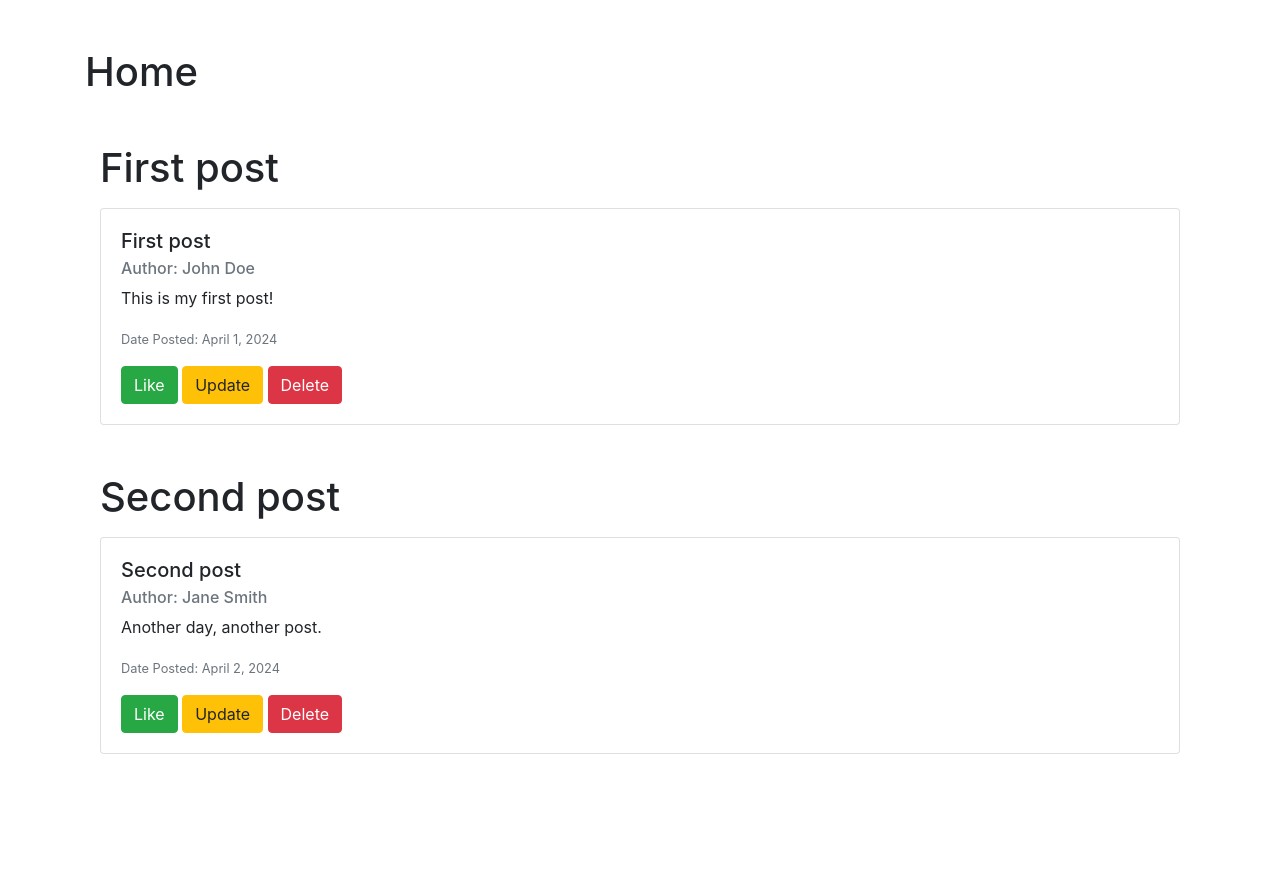
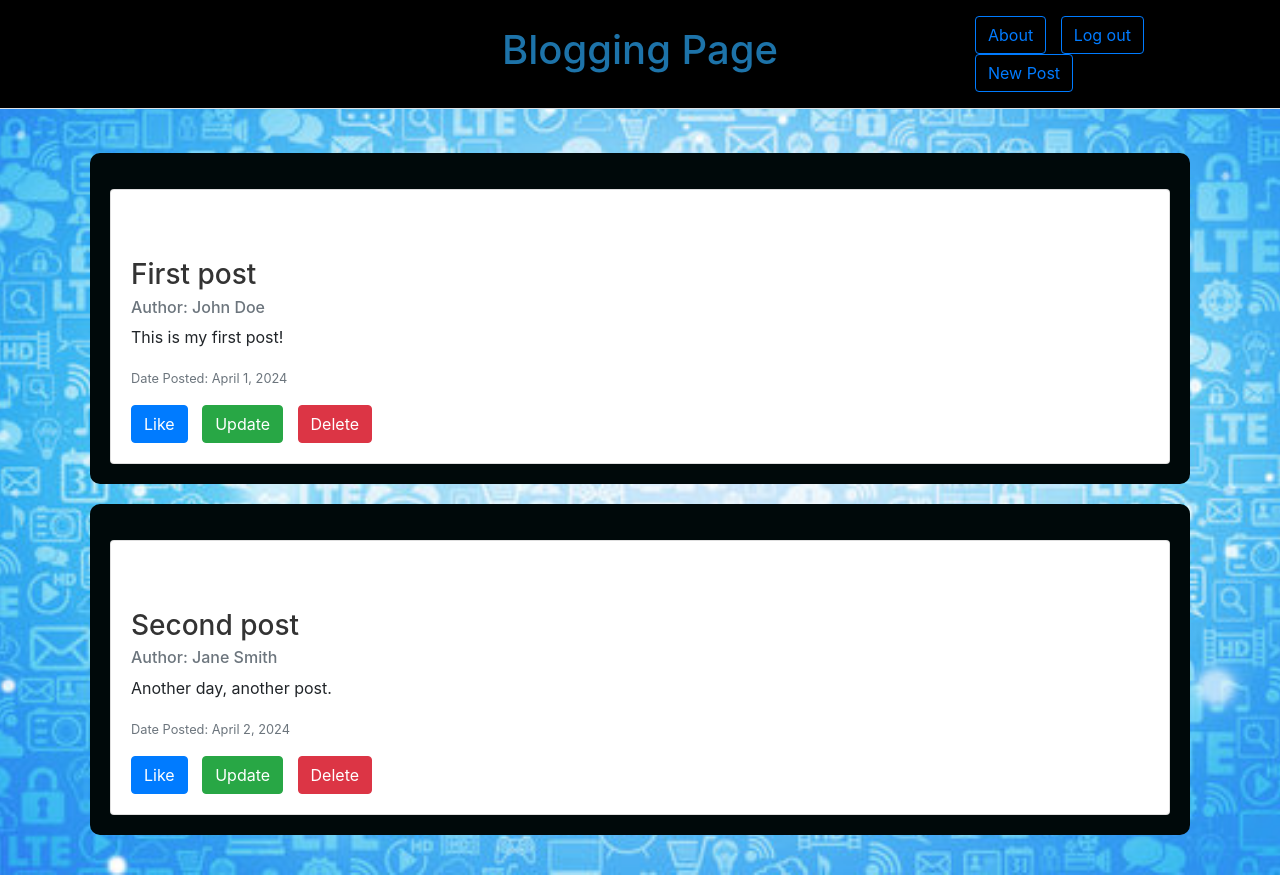
Before and after one commit to hikartik/Social_Media_AceHack, a Flask app: page / in a window 1280 px wide. Before the commit the page ends 754 px from the top, so only its background shows below. Run offline with Flask 3, Linux system fonts and the light colour scheme; some libraries are stand-ins or nearby versions.

Commit message:
functionality to login page and improved home page

```diff
--- a/main.py
+++ b/main.py
@@ -9,7 +9,10 @@ posts = [
     {'author': 'Jane Smith', 'title': 'Second post', 'content': 'Another day, another post.', 'date_posted': 'April 2, 2024'}
 ]
 
-user_array=[]
+user_array = [
+    {'full_name': 'John Doe', 'email': 'john@example.com', 'password': 'password123', 'dob': '1990-01-01', 'gender': 'male'},
+    {'full_name': 'Jane Smith', 'email': 'jane@example.com', 'password': 'password456', 'dob': '1995-05-05', 'gender': 'female'}
+]
 
 @app.route('/')
 @app.route('/home')
@@ -27,8 +30,18 @@ def post(post_id):
 @app.route('/login', methods=['GET', 'POST'])
 def login():
     if request.method == 'POST':
-        # Add login logic here
-        return redirect(url_for('home'))
+        email = request.form['email']
+        password = request.form['password']
+
+        # Check if user exists and credentials match
+        for user in user_array:
+            if user['email'] == email and user['password'] == password:
+                # Redirect to home page if credentials are correct
+                return redirect(url_for('home'))
+
+        # If no matching user found, display error message
+        error = 'Invalid email or password. Please try again.'
+        return render_template('login.html', title='Login', error=error)
     else:
         return render_template('login.html', title='Login')
 
--- a/templates/home.html
+++ b/templates/home.html
@@ -5,23 +5,79 @@
     <meta name="viewport" content="width=device-width, initial-scale=1.0">
     <title>Home</title>
     <link href="https://stackpath.bootstrapcdn.com/bootstrap/4.5.2/css/bootstrap.min.css" rel="stylesheet">
+    <style>
+        body {
+            background-image: url('http://localhost:8000/Social_media_image.jpg');
+            background-size: cover;
+            background-repeat: no-repeat;
+            background-position: center;
+        }
+        .nav-container {
+            background-color: black;
+        }
+        .container {
+            background-color: rgba(255, 255, 255, 0.0); /* Semi-transparent white background */
+            padding: 20px;
+            border-radius: 10px;
+            margin-top: 10px;
+        }
+        .post-container {
+            background-color: rgb(0, 9, 10); /* Slightly less transparent white background for posts */
+            padding: 20px;
+            margin-bottom: 20px;
+            border-radius: 10px;
+        }
+        .card-title {
+            color: #333;
+        }
+        .card-subtitle {
+            color: #666;
+        }
+        .btn {
+            margin-right: 10px;
+        }
+        .header-contents{
+            color: rgb(29, 115, 169);
+        }
+    </style>
 </head>
 <body>
+    <nav>
+        <div class="nav-container">
+            <header class="d-flex flex-wrap align-items-center justify-content-center justify-content-md-between py-3 mb-4 border-bottom">
+                <div class="col-md-3 mb-2 mb-md-0">
+                  <a href="/" class="d-inline-flex link-body-emphasis text-decoration-none">
+                    <svg class="bi" width="40" height="32" role="img" aria-label="Bootstrap"><use xlink:href="#bootstrap"></use></svg>
+                  </a>
+                </div>
+                <div class="header-contents">
+                    <h1>Blogging Page</h1>
+                </div>
+
+                <div class="col-md-3 text-end">
+                    <a href="/about" class="btn btn-outline-primary me-2">About</a>
+                    <a href="/login" class="btn btn-outline-primary me-2">Log out</a>
+                    <a href="/addpost" class="btn btn-outline-primary me-2">New Post</a>
+
+                </div>
+              </header>
+        </div>
+    </nav>
     <div class="container">
-        <h1 class="mt-5">Home</h1>
         {% for post in posts %}
-        <div class="container">
-            <h1 class="mt-5">{{ post.title }}</h1>
+        <div class="post-container">
+
             <div class="card mt-3">
                 <div class="card-body">
-                    <h5 class="card-title">{{ post.title }}</h5>
+                    <h3 class="mt-5 card-title">{{ post.title }}</h3>
+                    <!-- <h5 class="card-title">{{ post.title }}</h5> -->
                     <h6 class="card-subtitle mb-2 text-muted">Author: {{ post.author }}</h6>
                     <p class="card-text">{{ post.content }}</p>
                     <p class="card-text"><small class="text-muted">Date Posted: {{ post.date_posted }}</small></p>
                     <!-- Like button -->
-                    <button type="button" class="btn btn-success" id="likeButton">Like</button>
+                    <button type="button" class="btn btn-primary    " id="likeButton">Like</button>
                     <!-- Update button -->
-                    <button type="button" class="btn btn-warning" id="updateButton">Update</button>
+                    <button type="button" class="btn btn-success" id="updateButton">Update</button>
                     <!-- Delete button -->
                     <button type="button" class="btn btn-danger" id="deleteButton">Delete</button>
                 </div>
```
Also changed, not shown: templates/login.html (+5 -5 lines), templates/Social_media_image.jpg (added).
